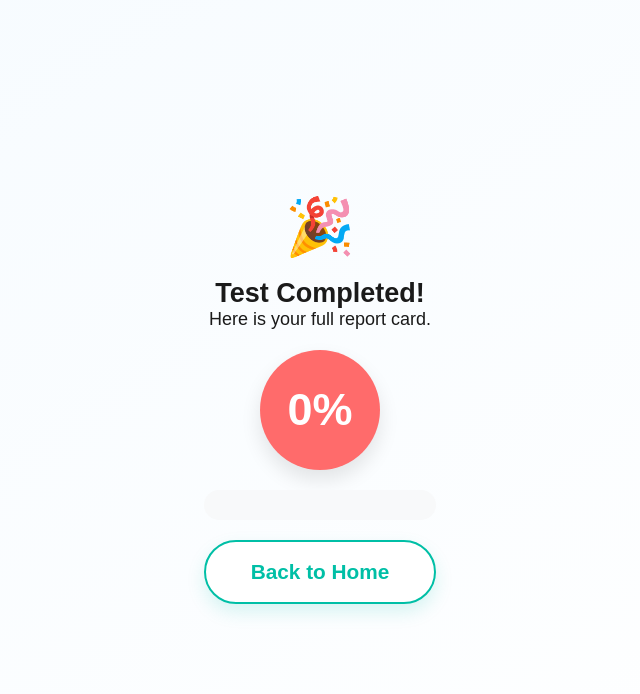
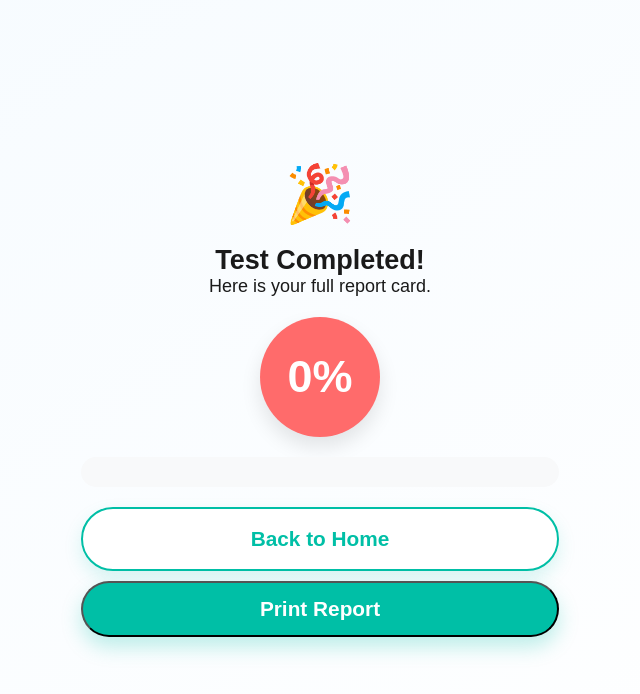
Before and after one commit to usererinna/cakapbuddy, a Flask app: page /final_report in a window 1280 px wide. Shown: the top 694 px of the page, without its empty margins (320-960 px from the left). Run offline with Flask 3, Linux system fonts and the light colour scheme.

Commit message:
Update final_score.html

```diff
--- a/templates/final_score.html
+++ b/templates/final_score.html
@@ -42,7 +42,6 @@
                         </small>
 
                         <div class="admin-validation" style="font-size:0.8em; margin-top:3px;">
-                            <!-- 🔥 Only show buttons if NOT validated yet -->
                             {% if not item.validated %}
                                 <span style="color:#888;">Validation:</span>
                                 <span class="admin-buttons">
@@ -68,6 +67,11 @@
             <a href="{{ url_for('mode_select') }}" class="btn secondary" style="width: 100%; justify-content: center;">
                 {{ 'Back to Home' if lang == 'english' else 'Kembali ke Menu' }}
             </a>
+
+            <button onclick="window.print()" class="btn primary" style="margin-top:10px; width:100%;">
+                {{ 'Print Report' if lang == 'english' else 'Cetak Laporan' }}
+            </button>
+
         </div>
     </main>
 
@@ -77,7 +81,7 @@
         const status = container.querySelector(".adminStatus");
         const buttons = container.querySelector(".admin-buttons");
 
-        buttons.style.display = "none";
+        if (buttons) buttons.style.display = "none";
         status.innerText = "Saving...";
 
         fetch('/update_score', {
@@ -88,7 +92,6 @@
         .then(response => response.json())
         .then(data => {
             if (data.success) {
-                // Reload to hide the buttons permanently for this word
                 window.location.reload();
             }
         });
```
